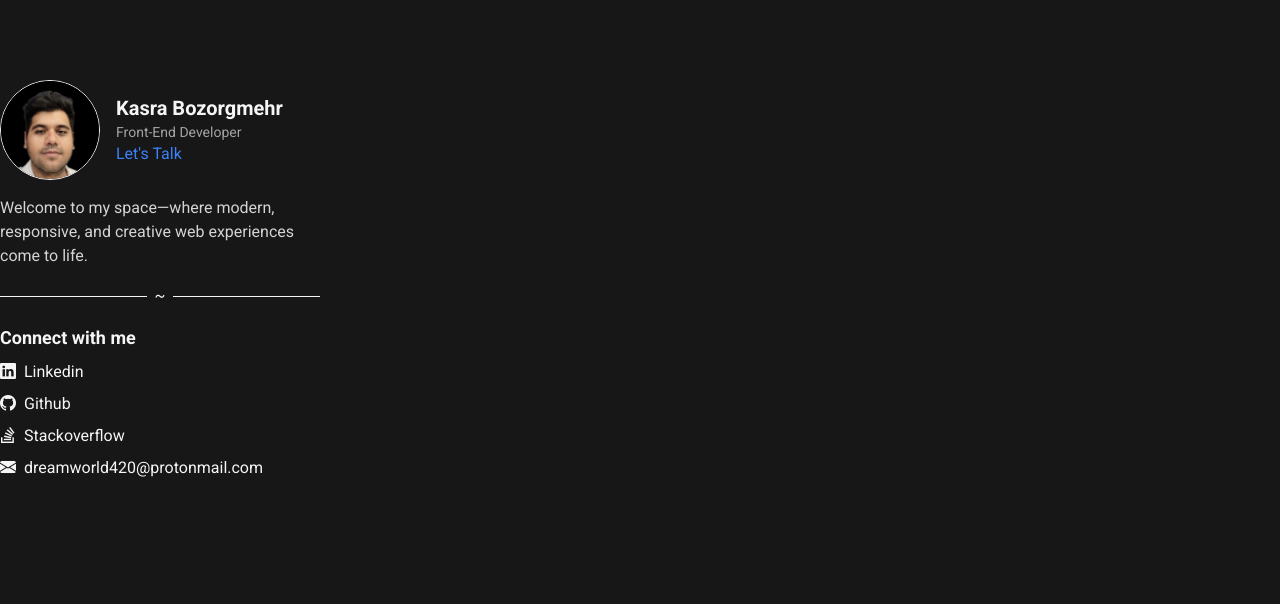
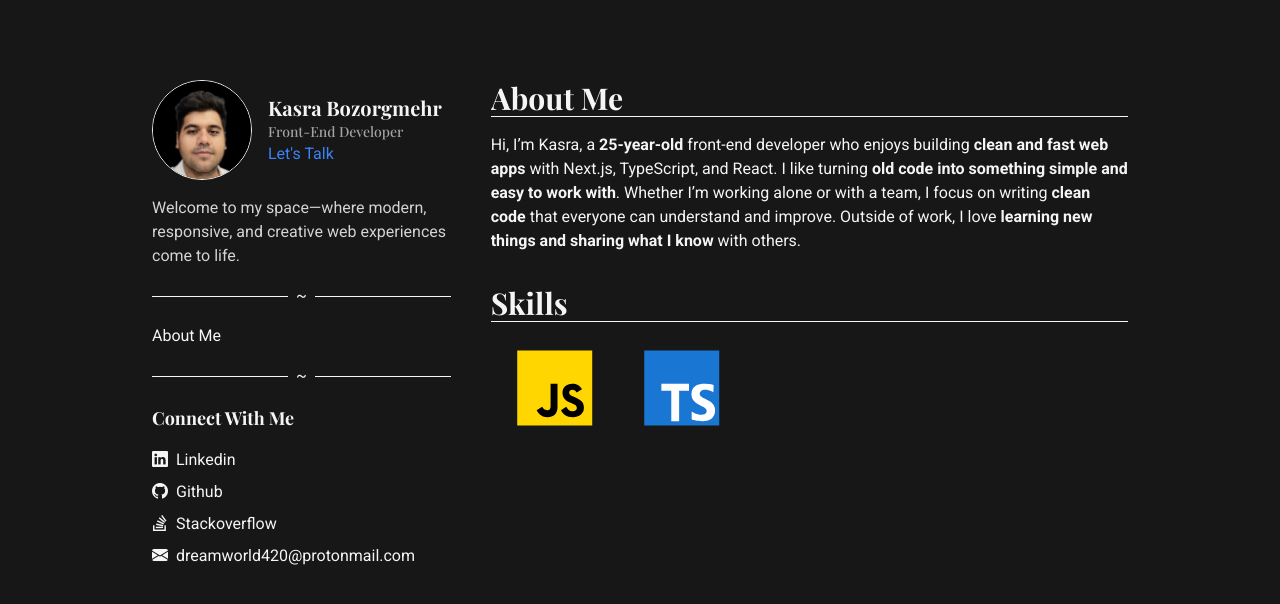
Before and after one commit to DreamWorld420/dreamworld-portfolio, a Next.js app: page / in a window 1280 px wide. Shown: the top 604 px of the page. Built offline with nearby package versions, Linux system fonts and the light colour scheme.

Commit message:
checkpoint

```diff
--- a/src/app/globals.css
+++ b/src/app/globals.css
@@ -19,3 +19,9 @@ body {
 	-webkit-font-smoothing: antialiased;
 	-moz-osx-font-smoothing: grayscale;
 }
+
+@layer utilities {
+	.hide-scrollbar::-webkit-scrollbar {
+		display: none;
+	}
+}
--- a/src/app/layout.tsx
+++ b/src/app/layout.tsx
@@ -1,5 +1,5 @@
 import type { Metadata } from "next";
-import { Roboto } from "next/font/google";
+import { Roboto, Playfair_Display } from "next/font/google";
 import "./globals.css";
 import "bootstrap-icons/font/bootstrap-icons.css";
 
@@ -12,6 +12,14 @@ const roboto = Roboto({
 	subsets: ["latin"],
 	weight: ["400", "700"],
 	style: ["normal", "italic"],
+	variable: "--font-roboto",
+});
+
+const playfairDisplay = Playfair_Display({
+	subsets: ["latin"],
+	weight: ["400", "500", "700", "800", "900"],
+	style: ["normal", "italic"],
+	variable: "--font-playfair",
 });
 
 export default function RootLayout({
@@ -21,7 +29,11 @@ export default function RootLayout({
 }>) {
 	return (
 		<html lang="en">
-			<body className={`${roboto.className}`}>{children}</body>
+			<body
+				className={`${roboto.variable} ${playfairDisplay.variable} font-sans`}
+			>
+				{children}
+			</body>
 		</html>
 	);
 }
--- a/src/app/page.tsx
+++ b/src/app/page.tsx
@@ -1,10 +1,30 @@
+"use client";
 import Image from "next/image";
 import Link from "next/link";
+import { useEffect, useMemo, useRef } from "react";
 
 export default function Home() {
+	const age = useMemo(() => {
+		const birthDate = new Date(2000, 5, 11);
+		const now = new Date();
+
+		let years = now.getFullYear() - birthDate.getFullYear();
+		const hasHadBirthdayThisYear =
+			now.getMonth() > birthDate.getMonth() ||
+			(now.getMonth() === birthDate.getMonth() &&
+				now.getDate() >= birthDate.getDate());
+
+		if (!hasHadBirthdayThisYear) {
+			years--;
+		}
+
+		return years;
+	}, []);
+
 	return (
-		<div className="container mx-auto grid grid-cols-1 md:grid-cols-12 py-20">
-			<div className="md:col-span-3 flex flex-col gap-4">
+		<div className="h-screen w-screen flex-col flex items-center justify-center">
+			<div className="max-w-screen-lg h-full px-6  mx-auto grid grid-cols-1 md:grid-cols-12 pt-20 gap-10">
+				<div className="md:col-span-4 max-h-[560px] flex flex-col gap-4">
 					<div className="flex items-center gap-4 ">
 						<Image
 							alt="profile"
@@ -15,8 +35,10 @@ export default function Home() {
 							quality={100}
 						/>
 						<div>
-						<h1 className="text-xl font-bold">Kasra Bozorgmehr</h1>
-						<p className="text-sm text-neutral-400">Front-End Developer</p>
+							<h1 className="text-xl font-bold font-serif">Kasra Bozorgmehr</h1>
+							<p className="text-sm font-medium text-neutral-400 font-serif">
+								Front-End Developer
+							</p>
 							<Link
 								href="mailto:dreamworld420@protonmail.com"
 								className="text-blue-500 hover:underline"
@@ -34,8 +56,16 @@ export default function Home() {
 						<span>~</span>
 						<div className="h-[1px] bg-neutral-100 grow"></div>
 					</div>
+					<p>About Me</p>
+					<div className="flex gap-2 items-center">
+						<div className="h-[1px] bg-neutral-100 grow"></div>
+						<span>~</span>
+						<div className="h-[1px] bg-neutral-100 grow"></div>
+					</div>
 					<div className="flex flex-col gap-2">
-					<h2 className="text-lg font-semibold">Connect with me</h2>
+						<h2 className="text-lg font-semibold font-serif mb-2">
+							Connect With Me
+						</h2>
 
 						<div className="flex items-center gap-2">
 							<i className="bi bi-linkedin"></i>
@@ -75,7 +105,68 @@ export default function Home() {
 						</div>
 					</div>
 				</div>
-			<div className="md:col-span-9"></div>
+
+				<div className="md:col-span-8 hide-scrollbar overflow-auto max-h-[calc(100vh_-_80px)] flex flex-col gap-8">
+					<section className="flex flex-col gap-2">
+						<h2 className="text-3xl font-bold font-serif border-b border-solid border-neutral-100 mb-2">
+							About Me
+						</h2>
+						<p>
+							Hi, I’m Kasra, a <strong>{age}-year-old</strong> front-end
+							developer who enjoys building{" "}
+							<strong>clean and fast web apps</strong> with Next.js, TypeScript,
+							and React. I like turning{" "}
+							<strong>
+								old code into something simple and easy to work with
+							</strong>
+							. Whether I’m working alone or with a team, I focus on writing{" "}
+							<strong>clean code</strong> that everyone can understand and
+							improve. Outside of work, I love{" "}
+							<strong>learning new things and sharing what I know</strong> with
+							others.
+						</p>
+					</section>
+					<section className="flex flex-col gap-2">
+						<h2 className="text-3xl font-bold font-serif border-b border-solid border-neutral-100 mb-2">
+							Skills
+						</h2>
+						<div className="w-full grid grid-cols-5 ">
+							<svg
+								xmlns="http://www.w3.org/2000/svg"
+								viewBox="0 0 48 48"
+								width="100px"
+								height="100px"
+								className="hover:scale-110 transition-all ease-out w-full"
+							>
+								<path fill="#ffd600" d="M6,42V6h36v36H6z" />
+								<path
+									fill="#000001"
+									d="M29.538 32.947c.692 1.124 1.444 2.201 3.037 2.201 1.338 0 2.04-.665 2.04-1.585 0-1.101-.726-1.492-2.198-2.133l-.807-.344c-2.329-.988-3.878-2.226-3.878-4.841 0-2.41 1.845-4.244 4.728-4.244 2.053 0 3.528.711 4.592 2.573l-2.514 1.607c-.553-.988-1.151-1.377-2.078-1.377-.946 0-1.545.597-1.545 1.377 0 .964.6 1.354 1.985 1.951l.807.344C36.452 29.645 38 30.839 38 33.523 38 36.415 35.716 38 32.65 38c-2.999 0-4.702-1.505-5.65-3.368L29.538 32.947zM17.952 33.029c.506.906 1.275 1.603 2.381 1.603 1.058 0 1.667-.418 1.667-2.043V22h3.333v11.101c0 3.367-1.953 4.899-4.805 4.899-2.577 0-4.437-1.746-5.195-3.368L17.952 33.029z"
+								/>
+							</svg>
+							<svg
+								xmlns="http://www.w3.org/2000/svg"
+								x="0px"
+								y="0px"
+								width="100"
+								height="100"
+								viewBox="0 0 48 48"
+								className="hover:scale-110 transition-all ease-out w-full"
+							>
+								<rect width="36" height="36" x="6" y="6" fill="#1976d2"></rect>
+								<polygon
+									fill="#fff"
+									points="27.49,22 14.227,22 14.227,25.264 18.984,25.264 18.984,40 22.753,40 22.753,25.264 27.49,25.264"
+								></polygon>
+								<path
+									fill="#fff"
+									d="M39.194,26.084c0,0-1.787-1.192-3.807-1.192s-2.747,0.96-2.747,1.986 c0,2.648,7.381,2.383,7.381,7.712c0,8.209-11.254,4.568-11.254,4.568V35.22c0,0,2.152,1.622,4.733,1.622s2.483-1.688,2.483-1.92 c0-2.449-7.315-2.449-7.315-7.878c0-7.381,10.658-4.469,10.658-4.469L39.194,26.084z"
+								></path>
+							</svg>
+						</div>
+					</section>
+				</div>
+			</div>
 		</div>
 	);
 }
--- a/tailwind.config.js
+++ b/tailwind.config.js
@@ -2,7 +2,12 @@
 module.exports = {
 	content: ["./src/**/*.{js,ts,jsx,tsx,mdx}"],
 	theme: {
-		extend: {},
+		extend: {
+			fontFamily: {
+				sans: "var(--font-roboto)",
+				serif: "var(--font-playfair)",
+			},
+		},
 	},
 	plugins: [],
 };
```
Lines whose indentation alone changed are shown as unchanged.
